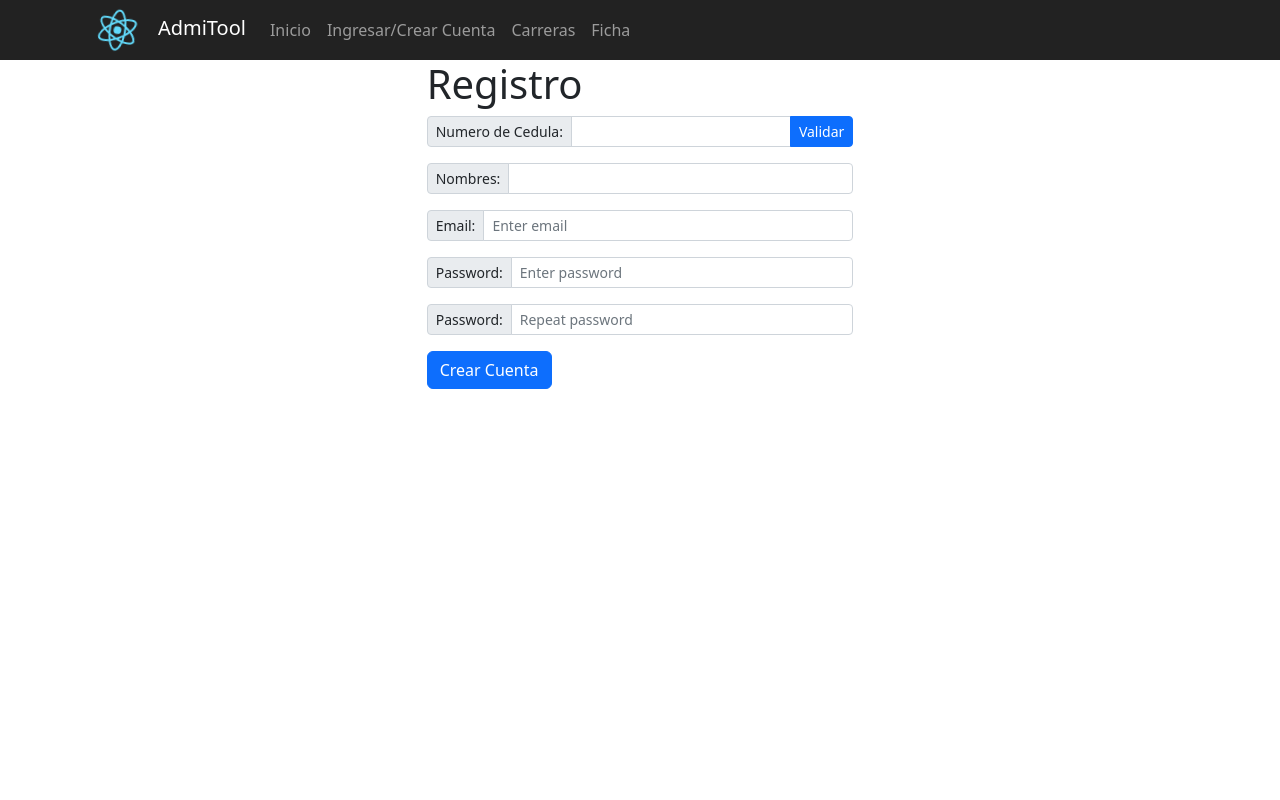
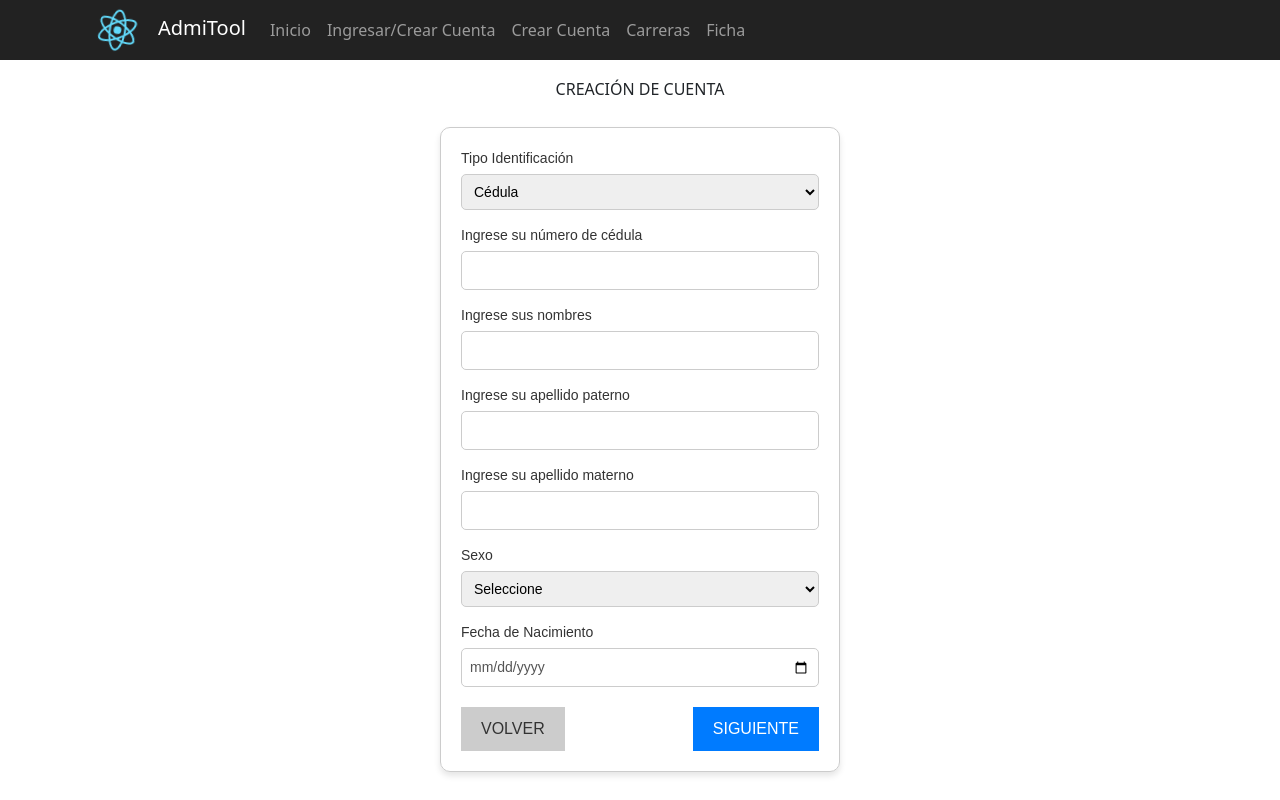
Before and after one commit to gamp81/admitool-front, a React (Create React App) app: page /register in a window 1280 px wide. Built offline with nearby package versions, Linux system fonts and the light colour scheme; no server answers.

Commit message:
page crarcuenta

```diff
--- a/src/layouts/navbar.jsx
+++ b/src/layouts/navbar.jsx
@@ -15,6 +15,7 @@ const NavBar = () => {
                 <Nav.Link as={Link} to="/" >Inicio</Nav.Link>
 
                 <Nav.Link  as={Link} to="/login">Ingresar/Crear Cuenta</Nav.Link>
+                <Nav.Link  as={Link} to="/register">Crear Cuenta</Nav.Link>
                 <Nav.Link  as={Link} to="/carreras">Carreras</Nav.Link>
                 <Nav.Link  as={Link} to="/faspirante">Ficha</Nav.Link>
 
--- /dev/null
+++ b/src/pages/crearcuenta.jsx
@@ -0,0 +1,182 @@
+import React, { useState } from "react";
+import "../style/crearcuenta.css";
+
+const CrearCuenta = () => {
+    const [step, setStep] = useState(1); // Controla qué vista mostrar
+    const [formData, setFormData] = useState({
+      tipoIdentificacion: "Cédula",
+      numeroCedula: "",
+      nombres: "",
+      apellidoPaterno: "",
+      apellidoMaterno: "",
+      sexo: "",
+      fechaNacimiento: "",
+      email: "",
+      contrasena: "",
+    });
+
+    const handleChange = (e) => {
+      const { name, value } = e.target;
+      setFormData({ ...formData, [name]: value });
+    };
+
+    const handleNext = () => {
+      // Validación del primer formulario
+      const {
+        numeroCedula,
+        nombres,
+        apellidoPaterno,
+        apellidoMaterno,
+        sexo,
+        fechaNacimiento,
+      } = formData;
+
+      if (
+        numeroCedula &&
+        nombres &&
+        apellidoPaterno &&
+        apellidoMaterno &&
+        sexo &&
+        fechaNacimiento
+      ) {
+        setStep(2); // Avanza al siguiente paso
+      } else {
+        alert("Por favor, complete todos los campos.");
+      }
+    };
+
+    const handleSubmit = (e) => {
+      e.preventDefault();
+      const { email, contrasena } = formData;
+
+      if (email && contrasena) {
+        console.log("Datos enviados:", formData);
+        alert("Registro completado.");
+      } else {
+        alert("Por favor, complete todos los campos.");
+      }
+    };
+
+  return (
+    <>
+      {step === 1 && (
+        <div>
+            <h6>CREACIÓN DE CUENTA</h6>
+            <div className="formulario-container">
+
+            <form onSubmit={handleSubmit}>
+                <label>
+                Tipo Identificación
+                <select
+                    name="tipoIdentificacion"
+                    value={formData.tipoIdentificacion}
+                    onChange={handleChange}
+                >
+                    <option value="Cédula">Cédula</option>
+                    <option value="Pasaporte">Pasaporte</option>
+                </select>
+                </label>
+                <label>
+                Ingrese su número de cédula
+                <input
+                    type="text"
+                    name="numeroCedula"
+                    value={formData.numeroCedula}
+                    onChange={handleChange}
+                />
+                </label>
+                <label>
+                Ingrese sus nombres
+                <input
+                    type="text"
+                    name="nombres"
+                    value={formData.nombres}
+                    onChange={handleChange}
+                />
+                </label>
+                <label>
+                Ingrese su apellido paterno
+                <input
+                    type="text"
+                    name="apellidoPaterno"
+                    value={formData.apellidoPaterno}
+                    onChange={handleChange}
+                />
+                </label>
+                <label>
+                Ingrese su apellido materno
+                <input
+                    type="text"
+                    name="apellidoMaterno"
+                    value={formData.apellidoMaterno}
+                    onChange={handleChange}
+                />
+                </label>
+                <label>
+                Sexo
+                <select
+                    name="sexo"
+                    value={formData.sexo}
+                    onChange={handleChange}
+                >
+                    <option value="">Seleccione</option>
+                    <option value="Masculino">Masculino</option>
+                    <option value="Femenino">Femenino</option>
+                </select>
+                </label>
+                <label>
+                Fecha de Nacimiento
+                <input
+                    type="date"
+                    name="fechaNacimiento"
+                    value={formData.fechaNacimiento}
+                    onChange={handleChange}
+                />
+                </label>
+                <div className="form-buttons2">
+                <button type="button" onClick={() => console.log("Volver")}>
+                    VOLVER
+                </button>
+                <button type="submit">SIGUIENTE</button>
+                </div>
+            </form>
+        </div>
+        </div>
+     )}
+
+     {step === 2 && (
+         <div>
+         <h2>CREACIÓN DE CUENTA</h2>
+         <form onSubmit={handleSubmit}>
+           <label>
+             Ingrese su email
+             <input
+               type="email"
+               name="email"
+               value={formData.email}
+               onChange={handleChange}
+             />
+           </label>
+           <label>
+             Ingrese su contraseña
+             <input
+               type="password"
+               name="contrasena"
+               value={formData.contrasena}
+               onChange={handleChange}
+             />
+           </label>
+           <div className="form-buttons">
+             <button type="button" onClick={() => setStep(1)}>
+               VOLVER
+             </button>
+             <button type="submit">REGISTRAR</button>
+           </div>
+         </form>
+       </div>
+     )}
+    </>
+  );
+};
+
+export default CrearCuenta;
--- /dev/null
+++ b/src/pages/login.jsx
@@ -0,0 +1,56 @@
+import React, { useState } from "react";
+import "../style/crearcuenta.css";
+
+const Login = () => {
+  const [formData, setFormData] = useState({
+
+    email: "",
+    password: "",
+
+  });
+
+  const handleChange = (e) => {
+    const { name, value } = e.target;
+    setFormData({ ...formData, [name]: value });
+  };
+
+  const handleSubmit = (e) => {
+    e.preventDefault();
+    console.log("Datos enviados:", formData);
+  };
+
+  return (
+    <>
+    <h6>INICIAR SESIÓN</h6>
+    <div className="formulario-container">
+
+      <form onSubmit={handleSubmit}>
+
+        <label>
+          Email:
+          <input
+            type="text"
+            name="email"
+            value={formData.email}
+            onChange={handleChange}
+          />
+        </label>
+        <label>
+        Contraseña:
+          <input
+            type="text"
+            name="password"
+            value={formData.password}
+            onChange={handleChange}
+          />
+        </label>
+         <div className="form-buttons">
+          <button type="submit">INICIAR SESIÓN</button>
+        </div>
+      </form>
+    </div>
+    </>
+  );
+};
+
+export default Login;
--- a/src/router/pagerouter.jsx
+++ b/src/router/pagerouter.jsx
@@ -2,7 +2,8 @@ import React from 'react'
 import { BrowserRouter, Navigate, Route, Routes } from 'react-router-dom';
 import NavBarHeader from '../layouts/navbar';
 import Login2 from '../components/LoginForm';
-import Login from '../components/login';
+import Login from '../pages/login';
+import CrearCuenta from '../pages/crearcuenta';
 import Register from '../components/register';
 import Carrera from '../pages/carreras';
 import Faspirante from '../pages/faspirante'
@@ -15,7 +16,8 @@ const Pagerouter = () =>{
                      <Route index element={ <WelcomeContent /> } />
                 {/*     <Route path='register' element={ <Register /> } /> */}
                     <Route path='login' element={ <Login /> } />
-                    <Route path='register' element={ <Register/> } />
+                    <Route path='register2' element={ <Register/> } />
+                    <Route path='register' element={ <CrearCuenta/> } />
                     <Route path='carreras' element={ <Carrera /> } />
                     <Route path='faspirante' element={ <Faspirante /> } />
                     <Route path='login2' element={ <Login2 /> } />
--- /dev/null
+++ b/src/style/crearcuenta.css
@@ -0,0 +1,73 @@
+.formulario-container {
+    width: 400px;
+    margin: 0 auto;
+    padding: 20px;
+    border: 1px solid #ccc;
+    border-radius: 10px;
+    box-shadow: 0 4px 6px rgba(0, 0, 0, 0.1);
+    font-family: Arial, sans-serif;
+  }
+
+  h6 {
+    padding: 20px;
+    text-align: center;
+    margin-bottom: 20px;
+  }
+
+  form label {
+    display: block;
+    margin-bottom: 15px;
+    font-size: 14px;
+    color: #333;
+  }
+
+  form label input,
+  form label select {
+    width: 100%;
+    padding: 8px;
+    margin-top: 5px;
+    border: 1px solid #ccc;
+    border-radius: 5px;
+    font-size: 14px;
+  }
+
+  form label input[type="date"] {
+    color: #555;
+  }
+
+  .form-buttons {
+
+    display: flex;
+    justify-content: space-between;
+    margin-top: 20px;
+    justify-content: center;
+    align-items: center;
+  }
+  .form-buttons2 {
+
+    display: flex;
+    justify-content: space-between;
+    margin-top: 20px;
+
+  }
+  button {
+    padding: 10px 20px;
+    font-size: 14px;
+    border: none;
+    border-radius: 5px;
+    cursor: pointer;
+  }
+
+  button[type="button"] {
+    background-color: #ccc;
+    color: #333;
+  }
+
+  button[type="submit"] {
+    background-color: #007bff;
+    color: #fff;
+  }
+
+  button:hover {
+    opacity: 0.9;
+  }
```
